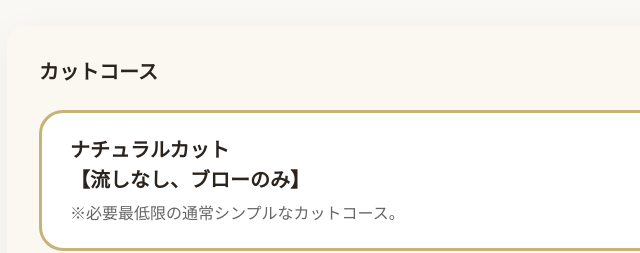
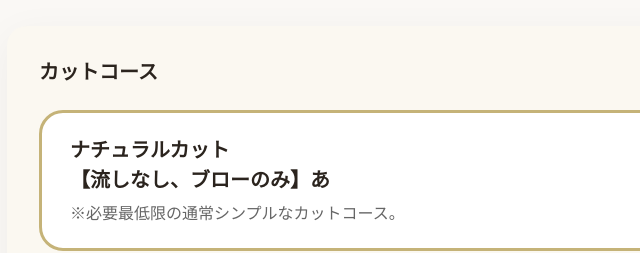
Before and after one commit to choco69papa/top, a plain HTML site: page menu/cut.html in a window 1280 px wide. Shown: the part 2100-2353 px from the top of the page, 83-723 px from the left. Drawn offline with Linux system fonts and the light colour scheme.

Commit message:
Update cut.html

```diff
--- a/menu/cut.html
+++ b/menu/cut.html
@@ -207,7 +207,7 @@ alt="カウンセリング">
 
     <div class="price-item">
         <div class="cut-info">
-            <strong>ナチュラルカット<br />【流しなし、ブローのみ】</strong>
+            <strong>ナチュラルカット<br />【流しなし、ブローのみ】あ</strong>
             <p class="cut-desc">※必要最低限の通常シンプルなカットコース。</p>
         </div>
         <div class="cut-price-box">
```
